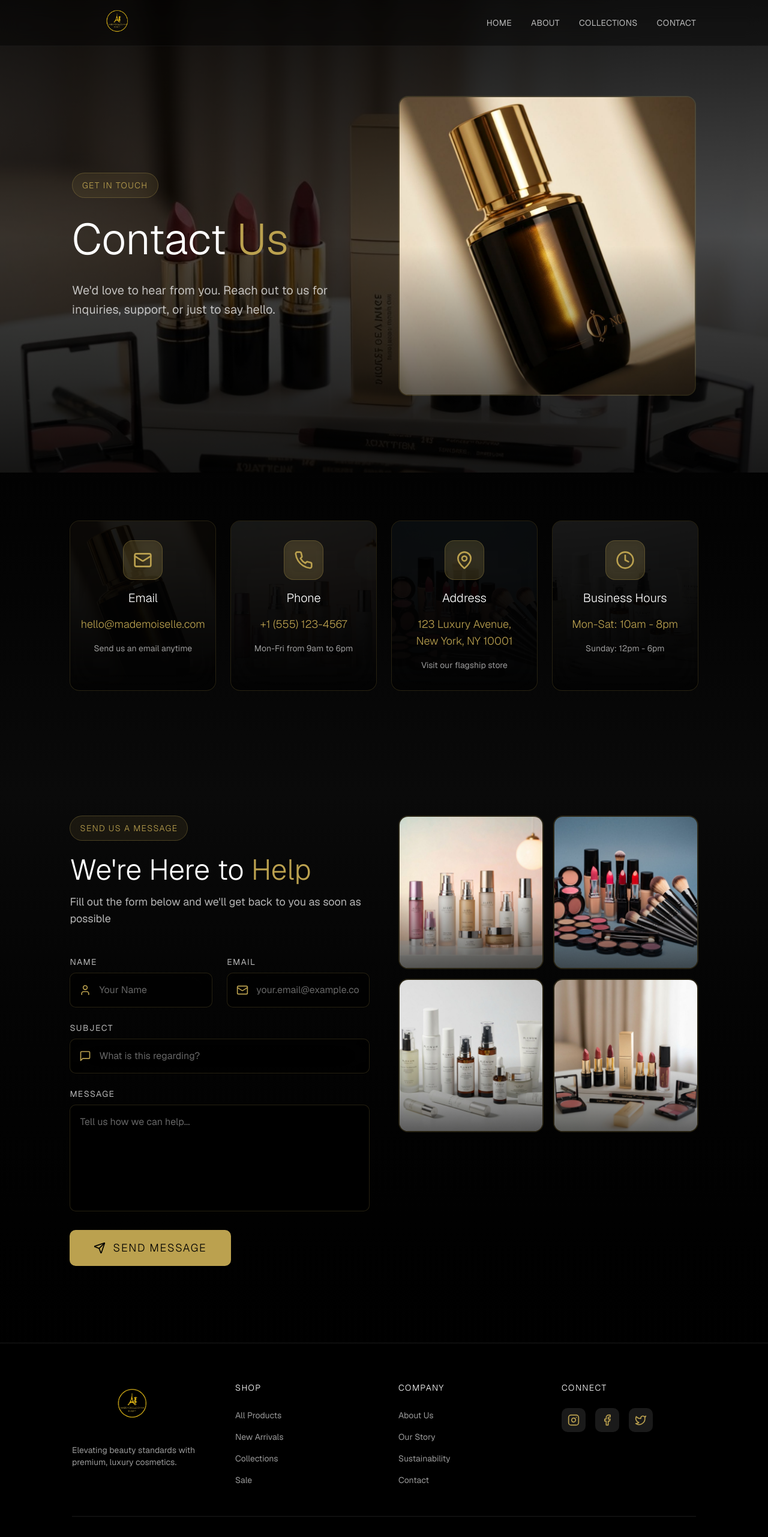
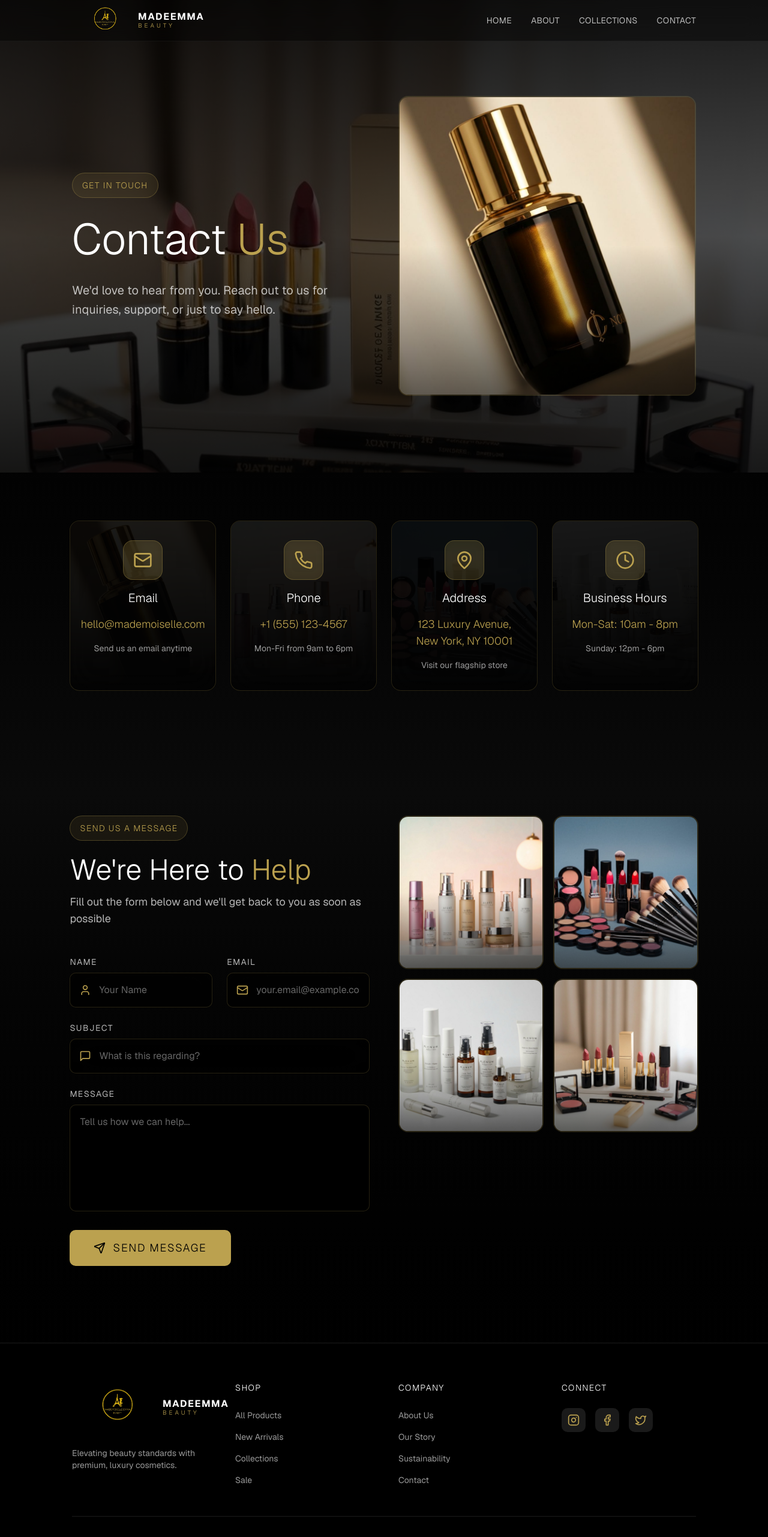
Before and after one commit to Gelila-Fassil/Mademoiselle-Emma-Beauty, a Next.js app: page /contact in a window 1280 px wide. Shown: the top 2563 px of the page at 60% size. Built offline with nearby package versions, Linux system fonts and the light colour scheme.

Commit message:
increased the logo

```diff
--- a/components/footer.tsx
+++ b/components/footer.tsx
@@ -9,21 +9,24 @@ export default function Footer() {
         <div className="grid md:grid-cols-4 gap-12 mb-12">
           {/* Brand */}
           <div>
-            <div className="flex items-center gap-3 mb-6">
+            <div className="flex items-center gap-0 mb-6">
               <img
                 src="/newbg.png"
                 alt="Mademoiselle Logo"
                 className="object-contain flex-shrink-0"
                 style={{
-                  width: '200px',
-                  height: 'auto',
-                  maxHeight: '80px',
+                  height: '85px',
+                  width: 'auto',
                 }}
                 onError={(e) => {
                   // Fallback to JPG if PNG doesn't exist
                   e.currentTarget.src = '/cosmologo.jpg';
                 }}
               />
+              <div className="flex flex-col leading-none">
+                <span className="text-white font-bold text-md tracking-[0.1em]">MADEEMMA</span>
+                <span className="text-[#BBA14F] text-[10px] tracking-[0.4em] font-light uppercase mt-0.5">Beauty</span>
+              </div>
             </div>
             <p className="text-white/60 text-sm">Elevating beauty standards with premium, luxury cosmetics.</p>
           </div>
--- a/components/navigation.tsx
+++ b/components/navigation.tsx
@@ -8,23 +8,27 @@ export default function Navigation() {
 
   return (
     <nav className="fixed top-0 w-full z-50 bg-black/40 backdrop-blur-lg border-b border-white/5">
-      <div className="w-[85%] mx-auto px-6 py-2 flex items-center justify-between">
-        <a href="/" className="flex items-center gap-3 hover:opacity-80 transition-opacity">
+      <div className="w-[85%] mx-auto px-6 py-1 flex items-center justify-between">
+        <a href="/" className="flex items-center gap-0 hover:opacity-90 transition-opacity">
           <img
             src="/newbg.png"
             alt="Mademoiselle Logo"
-            className="object-contain flex-shrink-0"
+            className="object-contain flex-shrink-0 py-1"
             style={{
-              width: '150px',
-              height: 'auto',
-              maxHeight: '60px',
+              height: '70px',
+              width: 'auto',
+              marginTop: '-5px',
+              marginBottom: '-5px',
             }}
             onError={(e) => {
               // Fallback to JPG if PNG doesn't exist
               e.currentTarget.src = '/cosmologo.jpg';
             }}
           />
-          {/* <span className="text-white font-light text-xl tracking-widest">MADEMOISELLE</span> */}
+          <div className="flex flex-col leading-none">
+            <span className="text-white font-bold text-md tracking-[0.1em]">MADEEMMA</span>
+            <span className="text-[#BBA14F] text-[10px] tracking-[0.4em] font-light uppercase mt-0.5">Beauty</span>
+          </div>
         </a>
 
         <div className="hidden md:flex items-center gap-8">
```
